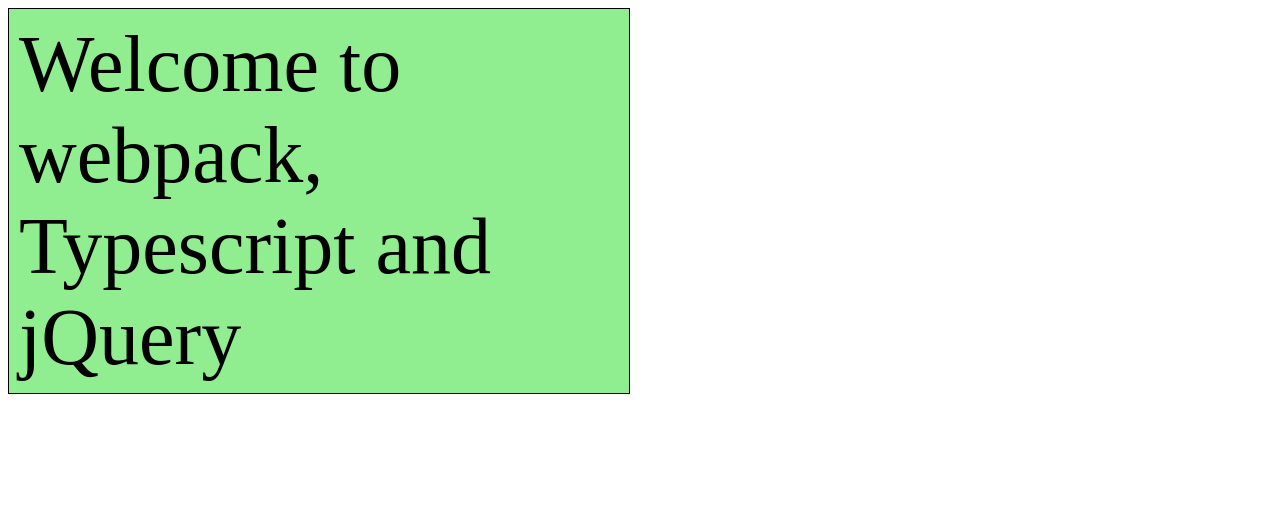
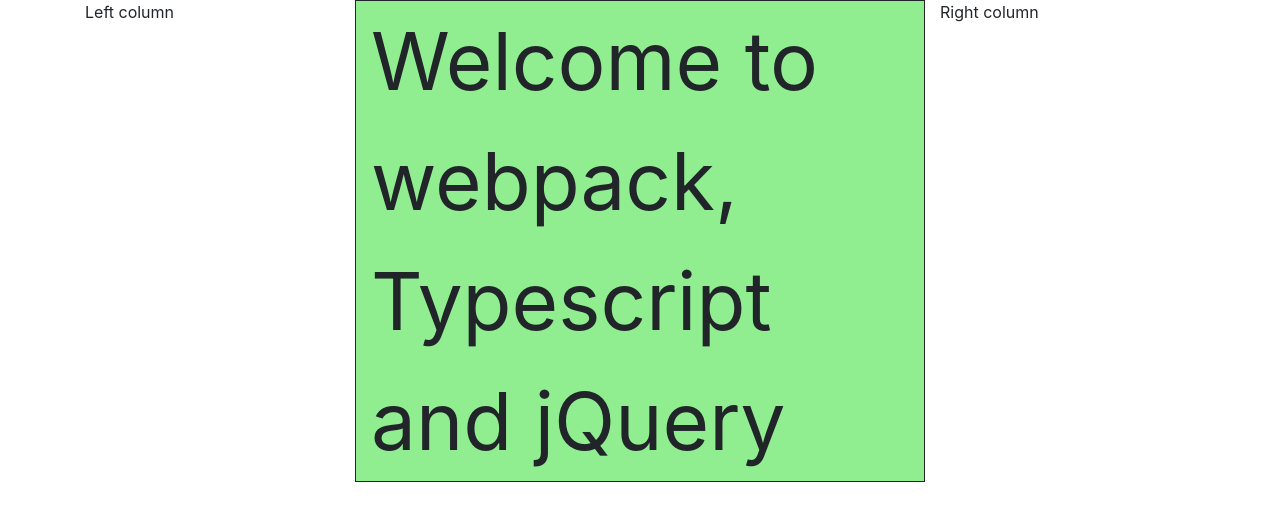
Before and after one commit to zmbq/periodo-visualizations, a website built with webpack: page src/index.html in a window 1280 px wide. Built offline with nearby package versions, Linux system fonts and the light colour scheme.

Commit message:
Add bootstrap

```diff
--- a/src/index.html
+++ b/src/index.html
@@ -5,6 +5,16 @@
     <title>PeriodO Visualizations</title>
   </head>
   <body>
-    <div id="div"></div>
+    <div class="container">
+      <div class="row">
+        <div class="col-3">
+          Left column
+        </div>
+        <div id="div" class="col-6"></div>
+        <div class="col-3">
+            Right column
+          </div>
+        </div>
+    </div>
   </body>
 </html>
--- a/src/index.ts
+++ b/src/index.ts
@@ -1,3 +1,4 @@
+require('bootstrap/dist/css/bootstrap.css')
 require('./style.scss');
 
 function component() {
--- a/src/style.scss
+++ b/src/style.scss
@@ -1,7 +1,5 @@
 #div {
     background-color: lightgreen;
     font-size: 5em;
-    padding: 10px;
-    width: 600px;
     border: 1px solid;
 }
```
